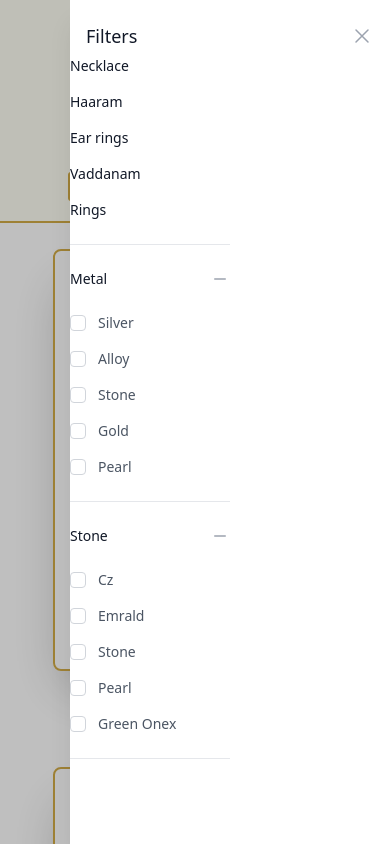
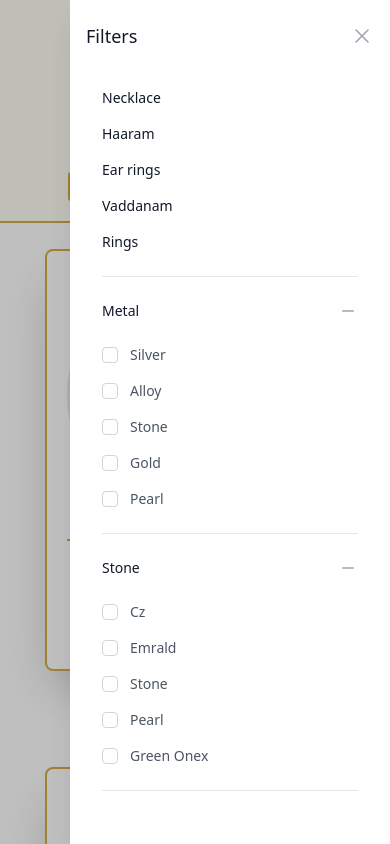
Before and after one commit to RangerCreaky/Venus-Jewellers-beads, a React (Create React App) app: page /shop in a window 390 px wide. Shown: the top 844 px of the page. Built offline with nearby package versions, Linux system fonts and the light colour scheme.

Commit message:
responsive modified

```diff
--- a/src/components/About.js
+++ b/src/components/About.js
@@ -4,14 +4,7 @@ const About = () => {
     return (
         <>
             {/* <Navbar /> */}
-            <div className="relative overflow-hidden bg-no-repeat bg-cover -z-10">
-                <img
-                    className="w-screen h-full"
-                    src="./images/carousel/aboutUs.jpg"
-                    alt="about us"
-                />
-                <div class="absolute top-0 right-0 bottom-0 left-0 w-full h-full overflow-hidden bg-fixed bg-[#D2AC47] opacity-50"></div>
-            </div>
+            <div className='w-full md:h-[104px] h-[210px] -z-10 bg-white'></div>
             <section class="text-gray-600 body-font">
                 <div class="container mx-auto flex px-5 py-24 md:flex-row flex-col items-center">
                     <div class="lg:max-w-lg lg:w-full md:w-1/2 w-5/6 mb-10 md:mb-0">
--- a/src/components/Shop.js
+++ b/src/components/Shop.js
@@ -34,7 +34,7 @@ const Shop = () => {
                             </div>
 
 
-                            <form class="w-1/2">
+                            <form class="m-8">
                                 <h3 class="sr-only">Categories</h3>
                                 <ul class="space-y-4 border-b border-gray-200 pb-6 text-sm font-medium text-gray-900">
                                     <li>
@@ -282,7 +282,7 @@ const Shop = () => {
                                 </div>
                             </form>
 
-                            <div class="ml-4 flex flex-col md:flex-row justify-center items-center flex-wrap">
+                            <div class="sm:ml-4 flex flex-col md:flex-row justify-center items-center flex-wrap">
                                 {renderCards()}
                             </div>
 
```
